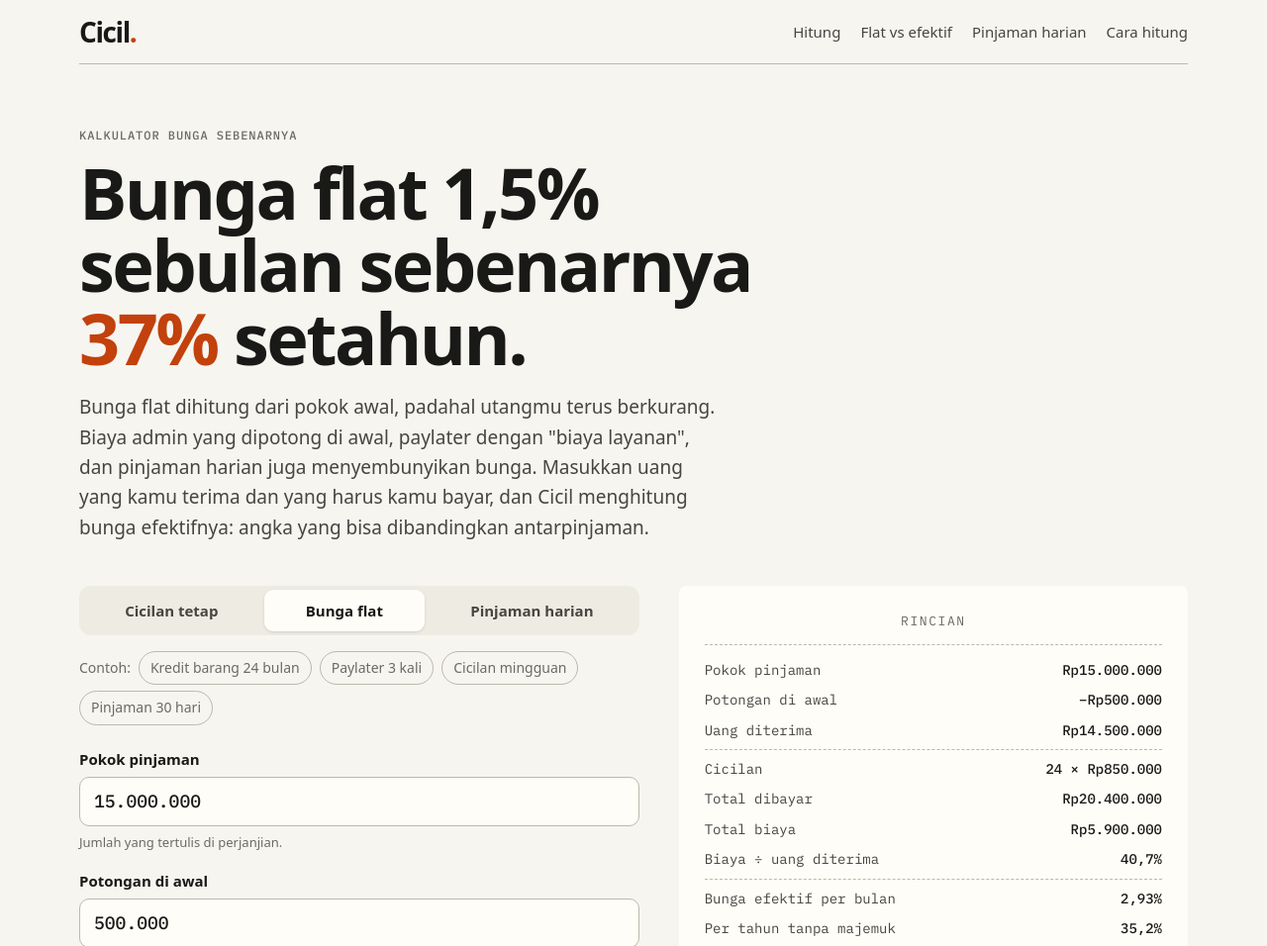
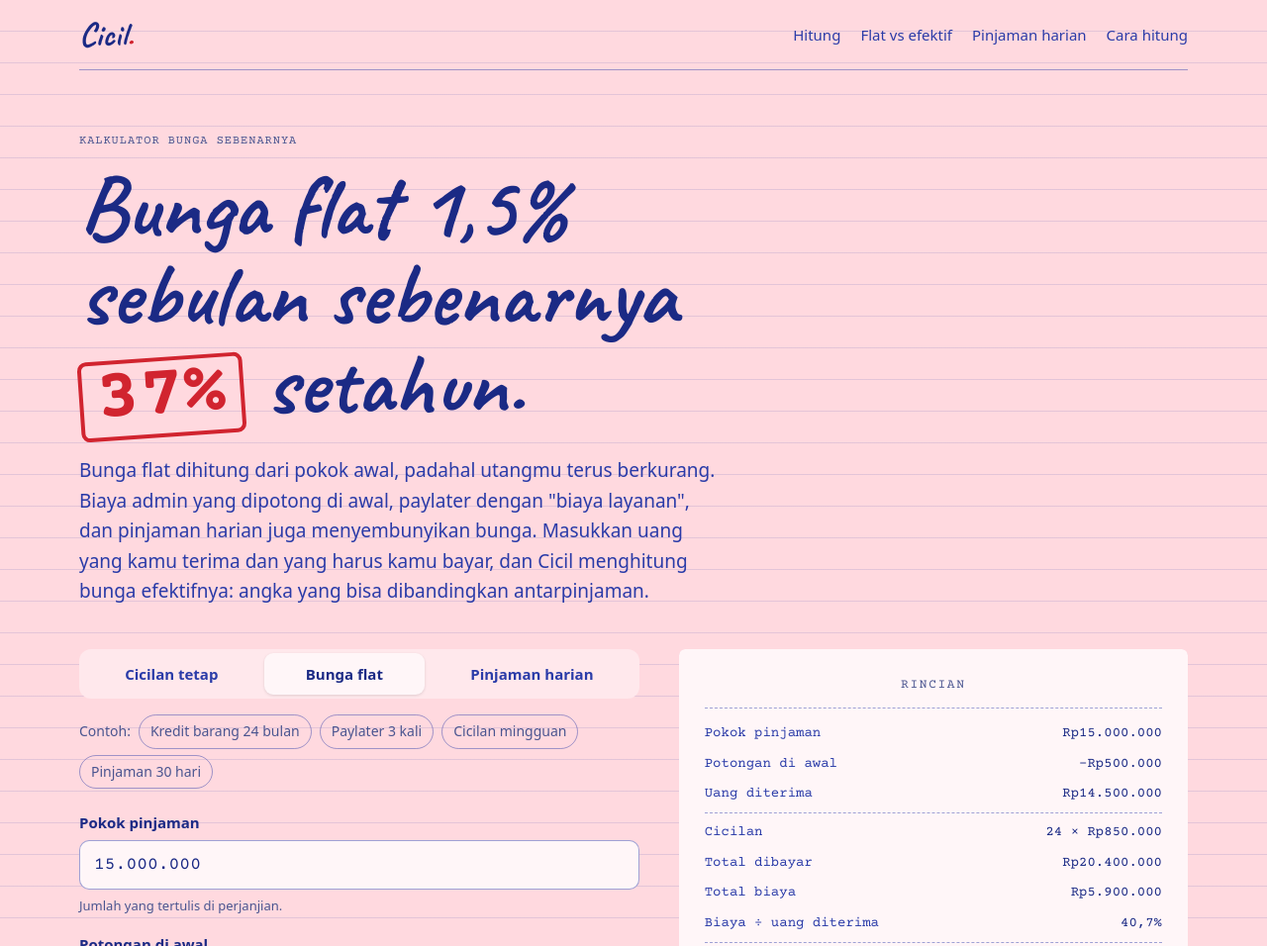
Before and after one commit to Reverseflash45/cicil, a website built with Vite: page index.html in a window 1280 px wide. Shown: the top 956 px of the page at 99% size. Built offline with nearby package versions, Linux system fonts and the light colour scheme.

Commit message:
Tampilan baru: kwitansi rangkap karbon

```diff
--- a/index.html
+++ b/index.html
@@ -17,8 +17,7 @@
     <meta property="og:image:height" content="630" />
     <meta name="twitter:card" content="summary_large_image" />
     <link rel="canonical" href="https://cicil.raffstw.my.id/" />
-    <meta name="theme-color" content="#f7f5f0" media="(prefers-color-scheme: light)" />
-    <meta name="theme-color" content="#141413" media="(prefers-color-scheme: dark)" />
+    <meta name="theme-color" content="#ffd9df" />
     <link rel="icon" href="/ikon.svg" type="image/svg+xml" />
   </head>
   <body>
--- a/package.json
+++ b/package.json
@@ -10,8 +10,9 @@
     "test": "vitest run"
   },
   "dependencies": {
-    "@fontsource-variable/schibsted-grotesk": "^5.3.0",
-    "@fontsource/ibm-plex-mono": "^5.3.0",
+    "@fontsource-variable/work-sans": "^5.3.0",
+    "@fontsource/caveat": "^5.3.0",
+    "@fontsource/courier-prime": "^5.3.0",
     "d3-scale": "^4.0.2"
   },
   "devDependencies": {
--- a/src/gaya.css
+++ b/src/gaya.css
@@ -1,42 +1,25 @@
 :root {
+  /* kwitansi rangkap karbon: kertas pink, tinta biru karbon, cap merah */
   color-scheme: light;
-  --kertas: #f7f5f0;
-  --kertas-2: #eeebe3;
-  --struk: #fffdf8;
-  --tab-aktif: #fffdf8;
-  --tinta: #191917;
-  --tinta-2: #46453f;
-  --samar: #6b6a63;
-  --garis: #dedad0;
-  --garis-kuat: #bdb8ac;
-  --aksen: #c2410c;
-  --sorot: #2a5bd7;
-  --pokok: #2a78d6;
-  --bunga: #eb6834;
-  --bahaya: #d03b3b;
-  --aman: #0b7a0b;
-  --judul: "Schibsted Grotesk Variable", system-ui, sans-serif;
-  --mono: "IBM Plex Mono", ui-monospace, monospace;
-}
-@media (prefers-color-scheme: dark) {
-  :root {
-    color-scheme: dark;
-    --kertas: #141413;
-    --kertas-2: #1e1e1c;
-    --struk: #1b1b19;
-  --tab-aktif: #3a3935;
-    --tinta: #f0efec;
-    --tinta-2: #c7c6be;
-    --samar: #94938b;
-    --garis: #2c2c29;
-    --garis-kuat: #45443f;
-    --aksen: #fb8a4c;
-    --sorot: #8fb0ff;
-    --pokok: #3987e5;
-    --bunga: #d95926;
-    --bahaya: #ef6b6b;
-    --aman: #4cc24c;
-  }
+  --kertas: #ffd9df;
+  --kertas-2: #ffe8ec;
+  --struk: #fff6f8;
+  --tab-aktif: #fff6f8;
+  --tinta: #1b2a85;
+  --tinta-2: #2a3ba8;
+  --samar: #4a5590;
+  --garis: rgb(42 59 168 / 0.22);
+  --garis-kuat: rgb(42 59 168 / 0.45);
+  --aksen: #d1242f;
+  --sorot: #1b2a85;
+  /* grafik (kategorikal, divalidasi di atas --struk) */
+  --pokok: #3a57d0;
+  --bunga: #e0533f;
+  --bahaya: #b81e28;
+  --aman: #0b7a3b;
+  --judul: "Work Sans Variable", system-ui, sans-serif;
+  --tangan: "Caveat", "Comic Sans MS", cursive;
+  --mono: "Courier Prime", "Courier New", monospace;
 }
 
 *,
@@ -46,9 +29,10 @@
 }
 body {
   margin: 0;
-  background: var(--kertas);
   color: var(--tinta);
   font: 400 17px/1.6 var(--judul);
+  /* garis isian kwitansi */
+  background: repeating-linear-gradient(transparent 0 31px, rgb(42 59 168 / 0.13) 31px 32px) var(--kertas);
 }
 a {
   color: inherit;
@@ -83,27 +67,41 @@ select {
 }
 h1,
 h2 {
-  font-weight: 750;
-  letter-spacing: -0.035em;
+  font-family: var(--tangan);
+  font-weight: 700;
+  letter-spacing: 0;
+  line-height: 1;
+  text-wrap: balance;
 }
 h1 {
   margin: 12px 0 0;
   max-width: 18ch;
-  font-size: clamp(38px, 5.8vw, 72px);
-  line-height: 1.02;
+  font-size: clamp(44px, 7vw, 92px);
+  line-height: 1;
 }
 h1 em,
 h2 em {
   font-style: normal;
   color: var(--aksen);
 }
+/* angka penting dicap merah seperti stempel */
+h1 em {
+  display: inline-block;
+  padding: 0 0.18em;
+  border: 0.06em solid currentColor;
+  border-radius: 0.12em;
+  font-family: var(--mono);
+  font-weight: 700;
+  font-size: 0.82em;
+  transform: rotate(-4deg);
+}
 h2 em.pokok {
   color: var(--pokok);
 }
 h2 {
   margin: 8px 0 0;
-  font-size: clamp(30px, 4vw, 46px);
-  line-height: 1.08;
+  font-size: clamp(36px, 5vw, 58px);
+  line-height: 1.02;
 }
 
 .kepala,
@@ -122,8 +120,7 @@ main,
 }
 .merek {
   text-decoration: none;
-  font: 800 28px/1 var(--judul);
-  letter-spacing: -0.05em;
+  font: 700 34px/1 var(--tangan);
 }
 .merek span {
   color: var(--aksen);
@@ -290,7 +287,7 @@ main,
   padding: 26px 26px 30px;
   background: var(--struk);
   border-radius: 6px 6px 0 0;
-  box-shadow: 0 1px 0 var(--garis), 0 14px 34px rgb(0 0 0 / 0.08);
+  box-shadow: 0 1px 0 var(--garis), 0 14px 34px rgb(27 42 133 / 0.14);
   font-family: var(--mono);
   /* tepi bawah bergerigi seperti struk */
   mask: radial-gradient(7px at 50% 100%, #0000 98%, #000) 50% / 14px 100%;
@@ -332,8 +329,8 @@ main,
 }
 .angka-besar {
   margin: 6px 0 0;
-  font: 750 clamp(44px, 5vw, 60px) / 1 var(--judul);
-  letter-spacing: -0.04em;
+  font: 700 clamp(44px, 5vw, 60px) / 1 var(--mono);
+  letter-spacing: -0.02em;
   color: var(--aksen);
 }
 .angka-besar small {
```
Also changed, not shown: src/main.ts (+5 -4 lines), public/ikon.svg, public/og.png, 1 other file.
